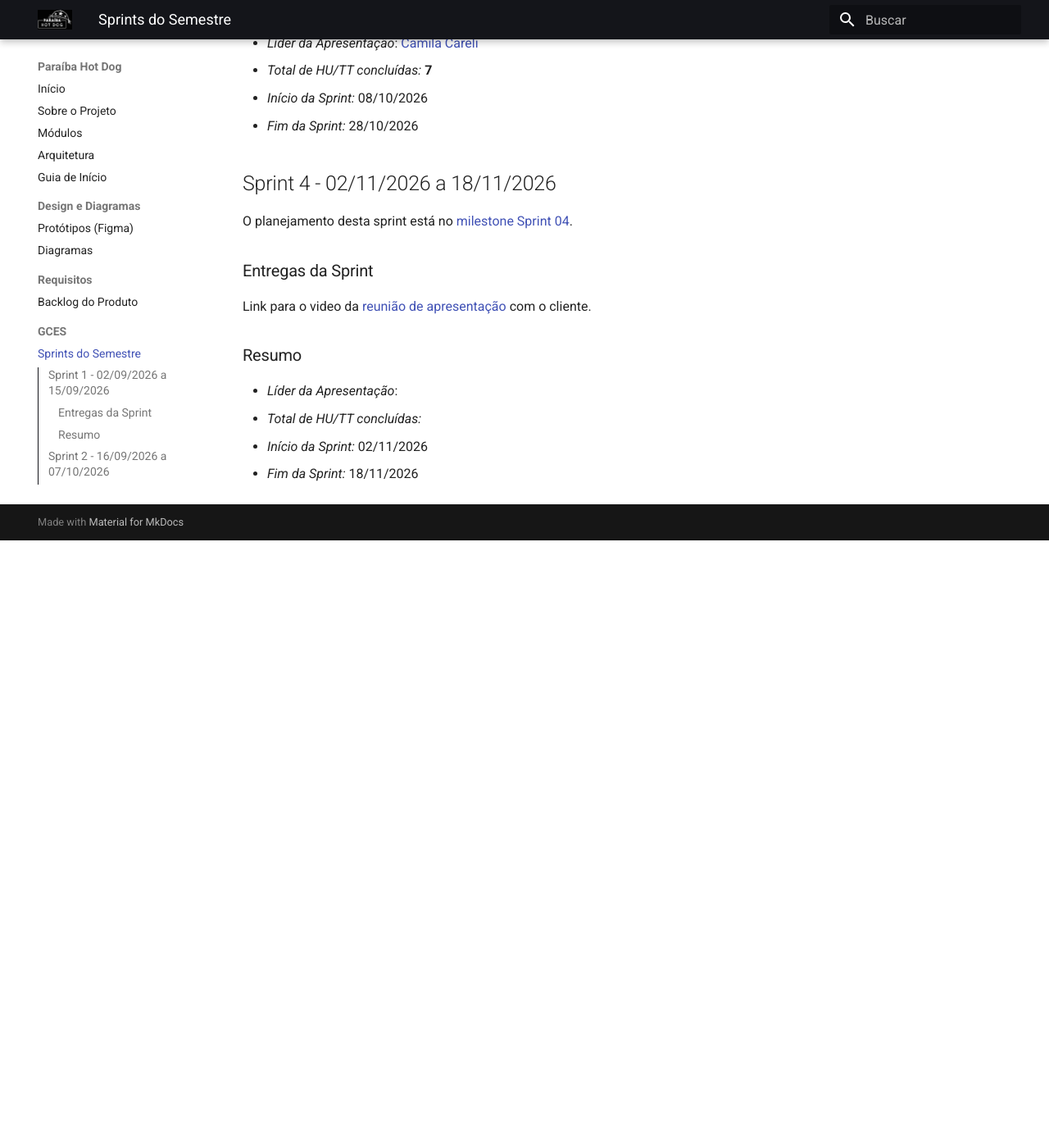
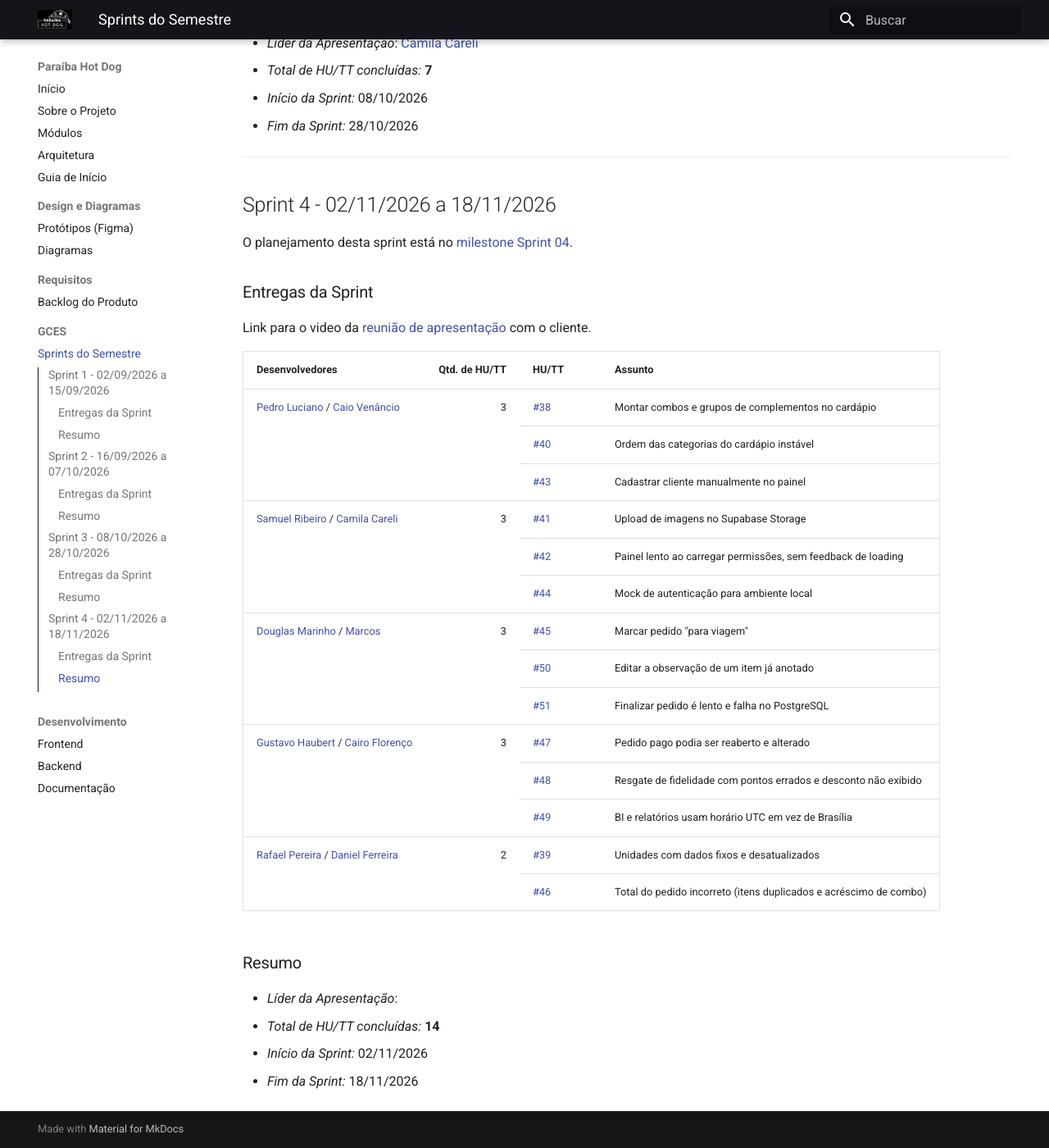
Before and after one commit to Paraiba-Hot-Dog/Paraiba-Hot-Dog-Docs, an MkDocs documentation site: the page built from docs/sprints/index.md, in a window 1280 px wide and 1400 px high, scrolled down 3119 px. Shown: the whole window at 82% size. Built offline with MkDocs 1.6.1 and Material for MkDocs 9.7.7, drawn with Linux system fonts in a browser that asks for light colours; before the commit the page ends 3778 px from its top, so only the background shows below that.

Commit message:
feat: adicionando tabela de contribuição da sprint 4

```diff
--- a/docs/sprints/index.md
+++ b/docs/sprints/index.md
@@ -242,6 +242,8 @@ O planejamento desta sprint está no [milestone Sprint 03](https://github.com/Pa
 - _Início da Sprint:_ 08/10/2026
 - _Fim da Sprint:_ 28/10/2026
 
+---
+
 ## Sprint 4 - 02/11/2026 a 18/11/2026
 
 O planejamento desta sprint está no [milestone Sprint 04](https://github.com/Paraiba-Hot-Dog/Paraiba-Hot-Dog-Docs/milestone/4).
@@ -250,10 +252,88 @@ O planejamento desta sprint está no [milestone Sprint 04](https://github.com/Pa
 
 Link para o video da [reunião de apresentação](https://www.youtube.com/watch?v=nOc1KK2C3Tk) com o cliente.
 
+<table>
+  <thead>
+    <tr>
+      <th>Desenvolvedores</th>
+      <th align="right">Qtd. de HU/TT</th>
+      <th>HU/TT</th>
+      <th>Assunto</th>
+    </tr>
+  </thead>
+  <tbody>
+    <tr>
+      <td rowspan="3"><a href="https://github.com/PedroALuciano">Pedro Luciano</a> / <a href="https://github.com/caio-venancio">Caio Venâncio</a></td>
+      <td rowspan="3" align="right">3</td>
+      <td><a href="https://github.com/Paraiba-Hot-Dog/Paraiba-Hot-Dog-Docs/issues/38">#38</a></td>
+      <td>Montar combos e grupos de complementos no cardápio</td>
+    </tr>
+    <tr>
+      <td><a href="https://github.com/Paraiba-Hot-Dog/Paraiba-Hot-Dog-Docs/issues/40">#40</a></td>
+      <td>Ordem das categorias do cardápio instável</td>
+    </tr>
+    <tr>
+      <td><a href="https://github.com/Paraiba-Hot-Dog/Paraiba-Hot-Dog-Docs/issues/43">#43</a></td>
+      <td>Cadastrar cliente manualmente no painel</td>
+    </tr>
+    <tr>
+      <td rowspan="3"><a href="https://github.com/SamuelRicosta">Samuel Ribeiro</a> / <a href="https://github.com/camilascareli">Camila Careli</a></td>
+      <td rowspan="3" align="right">3</td>
+      <td><a href="https://github.com/Paraiba-Hot-Dog/Paraiba-Hot-Dog-Docs/issues/41">#41</a></td>
+      <td>Upload de imagens no Supabase Storage</td>
+    </tr>
+    <tr>
+      <td><a href="https://github.com/Paraiba-Hot-Dog/Paraiba-Hot-Dog-Docs/issues/42">#42</a></td>
+      <td>Painel lento ao carregar permissões, sem feedback de loading</td>
+    </tr>
+    <tr>
+      <td><a href="https://github.com/Paraiba-Hot-Dog/Paraiba-Hot-Dog-Docs/issues/44">#44</a></td>
+      <td>Mock de autenticação para ambiente local</td>
+    </tr>
+    <tr>
+      <td rowspan="3"><a href="https://github.com/M4RINH0">Douglas Marinho</a> / <a href="https://github.com/devMarcosVM">Marcos</a></td>
+      <td rowspan="3" align="right">3</td>
+      <td><a href="https://github.com/Paraiba-Hot-Dog/Paraiba-Hot-Dog-Docs/issues/45">#45</a></td>
+      <td>Marcar pedido "para viagem"</td>
+    </tr>
+    <tr>
+      <td><a href="https://github.com/Paraiba-Hot-Dog/Paraiba-Hot-Dog-Docs/issues/50">#50</a></td>
+      <td>Editar a observação de um item já anotado</td>
+    </tr>
+    <tr>
+      <td><a href="https://github.com/Paraiba-Hot-Dog/Paraiba-Hot-Dog-Docs/issues/51">#51</a></td>
+      <td>Finalizar pedido é lento e falha no PostgreSQL</td>
+    </tr>
+    <tr>
+      <td rowspan="3"><a href="https://github.com/GustavoHaubert">Gustavo Haubert</a> / <a href="https://github.com/CA1RO">Cairo Florenço</a></td>
+      <td rowspan="3" align="right">3</td>
+      <td><a href="https://github.com/Paraiba-Hot-Dog/Paraiba-Hot-Dog-Docs/issues/47">#47</a></td>
+      <td>Pedido pago podia ser reaberto e alterado</td>
+    </tr>
+    <tr>
+      <td><a href="https://github.com/Paraiba-Hot-Dog/Paraiba-Hot-Dog-Docs/issues/48">#48</a></td>
+      <td>Resgate de fidelidade com pontos errados e desconto não exibido</td>
+    </tr>
+    <tr>
+      <td><a href="https://github.com/Paraiba-Hot-Dog/Paraiba-Hot-Dog-Docs/issues/49">#49</a></td>
+      <td>BI e relatórios usam horário UTC em vez de Brasília</td>
+    </tr>
+    <tr>
+      <td rowspan="2"><a href="https://github.com/rafgpereira">Rafael Pereira</a> / <a href="https://github.com/DanielFsR">Daniel Ferreira</a></td>
+      <td rowspan="2" align="right">2</td>
+      <td><a href="https://github.com/Paraiba-Hot-Dog/Paraiba-Hot-Dog-Docs/issues/39">#39</a></td>
+      <td>Unidades com dados fixos e desatualizados</td>
+    </tr>
+    <tr>
+      <td><a href="https://github.com/Paraiba-Hot-Dog/Paraiba-Hot-Dog-Docs/issues/46">#46</a></td>
+      <td>Total do pedido incorreto (itens duplicados e acréscimo de combo)</td>
+    </tr>
+  </tbody>
+</table>
 
 ### Resumo
 
 - _Líder da Apresentação_: []()
-- _Total de HU/TT concluídas:_
+- _Total de HU/TT concluídas:_ **14**
 - _Início da Sprint:_ 02/11/2026
 - _Fim da Sprint:_ 18/11/2026
```
